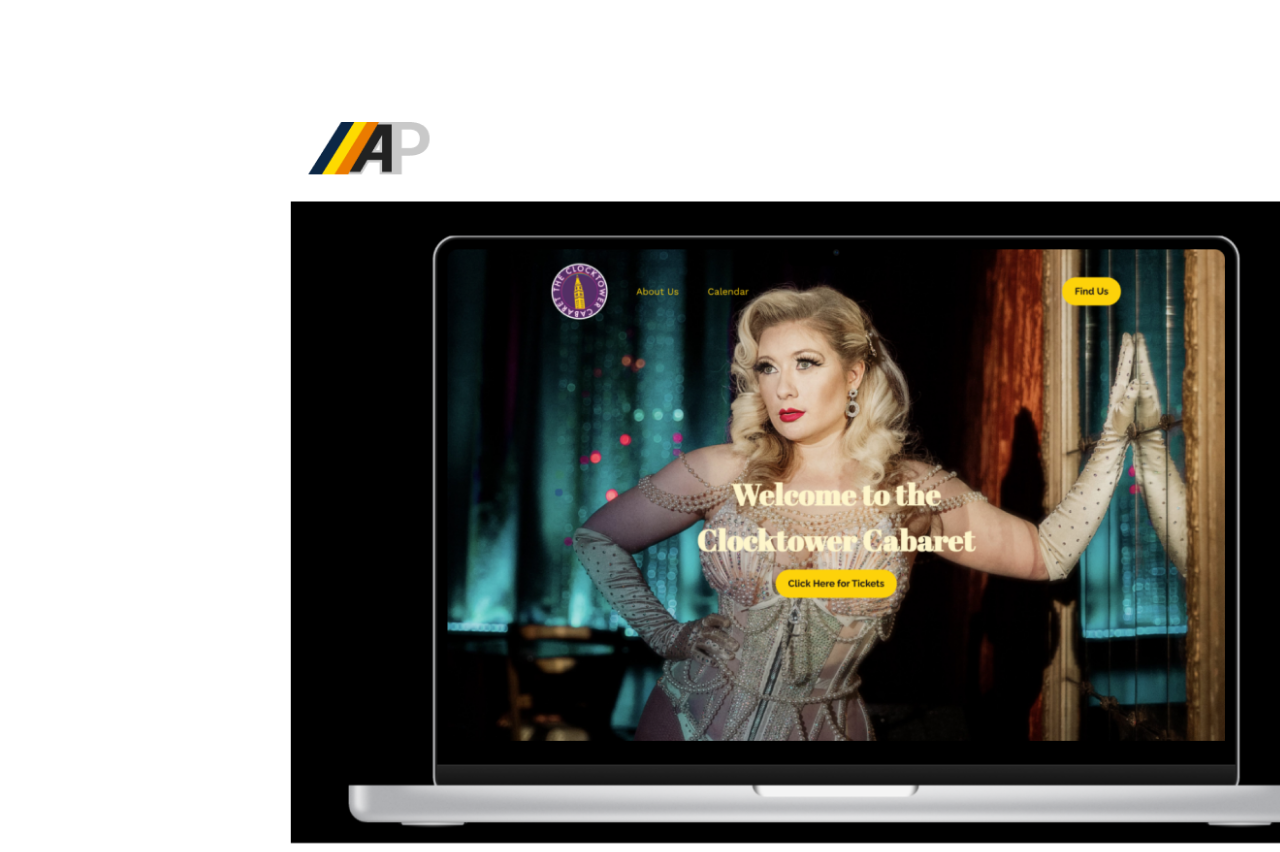
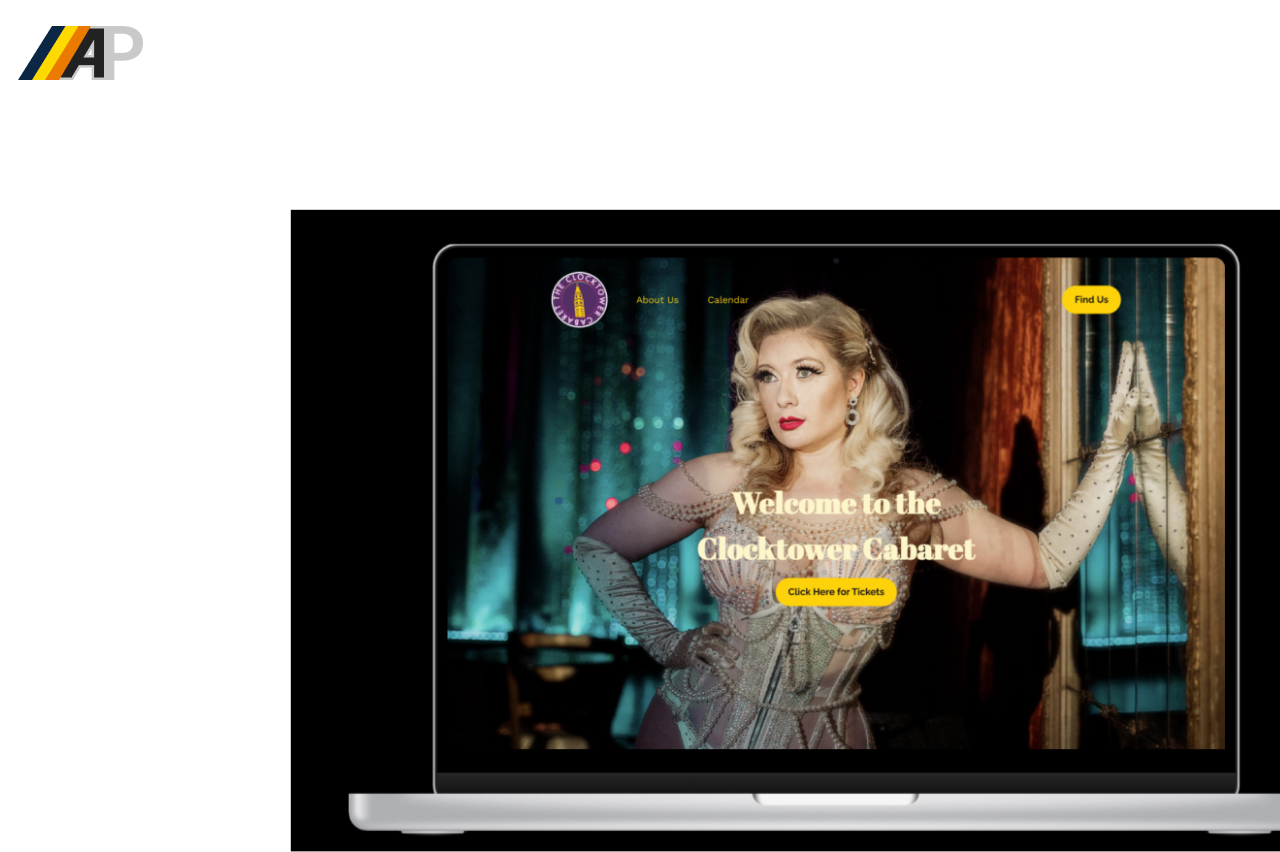
Before and after one commit to alexpolen/HW19, a plain HTML site: page case.html in a window 1280 px wide. Shown: the top 852 px of the page. Drawn offline with nearby package versions, Linux system fonts and the light colour scheme.

Commit message:
Header updates
header updates

```diff
--- a/case.html
+++ b/case.html
@@ -8,15 +8,19 @@
     </head>
 
 
+<header class="caseHeader">
+  <div class="casestudyheader">
+    <a class="logo" href="index.html"><img src="images/LogoNoArrow.png"></a>
+
+  </div>
+</header>
+
 
 
 <body>
 <section class="ALL">
 
-<div class="casestudyheader">
-  <a class="logo" href="index.html"><img src="images/LogoNoArrow.png"></a>
 
-</div>
 
 
 
@@ -34,6 +38,7 @@
         </div>
     </div>
 
+    <!-- Boostrap Menu -->
     <div class="introGrid">
     <div class="introTitle" id="introTitle">
         <h1>The Clocktower Cabaret </h1>
--- a/css/style.css
+++ b/css/style.css
@@ -299,6 +299,10 @@ button {
 
 
   /* CASE STUDY CSS */
+  .casestudyheader{
+    margin-top: 20px;
+    background-color: white;
+  }
 
   .casestudyheader img {
     background-color: white;
```
